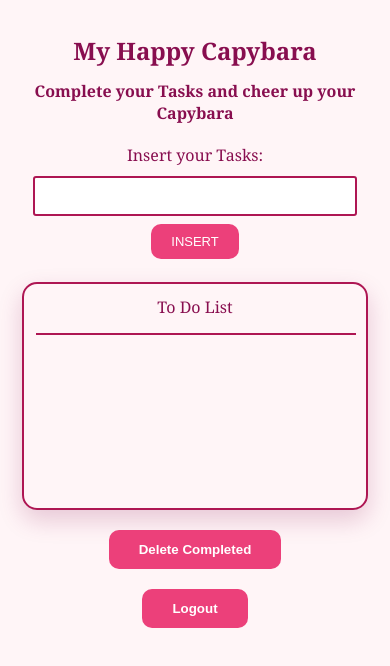
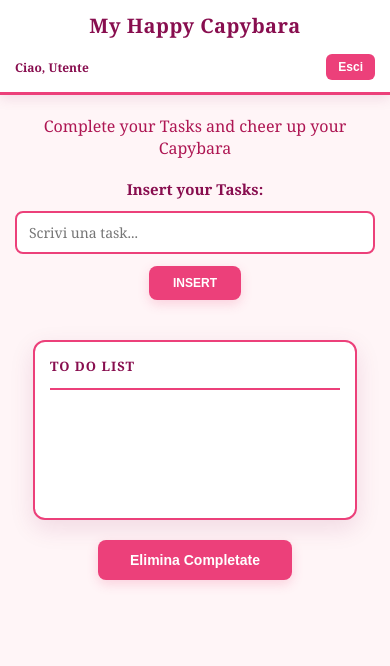
Before and after one commit to Sirio-09/My-Happy-Capybara, a plain HTML site: page frontend/index.html in a window 390 px wide. Drawn offline with Linux system fonts and the light colour scheme; no server answers; sample sign-in values are in the browser's storage.

Commit message:
update css

```diff
--- a/frontend/index.html
+++ b/frontend/index.html
@@ -9,30 +9,32 @@
     <script src="script.js" defer></script>
 </head>
 <body>
+    <header id="header">
+        <div class="header-left">
             <h1>My Happy Capybara</h1>
+        </div>
+        <div class="header-right">
+            <span id="nome-utente">Utente</span>
+            <button onclick="logout()" class="logout-btn">Esci</button>
+        </div>
+    </header>
+
+    <main>
         <h2>Complete your Tasks and cheer up your Capybara</h2>
 
-    <div>
-        <label for="" id="input-label">Insert your Tasks: </label>
-        <input type="text" name="" id="input-checkbox">
+        <div class="input-section">
+            <label for="input-checkbox" id="input-label">Insert your Tasks: </label>
+            <input type="text" id="input-checkbox" placeholder="Scrivi una task...">
             <button onclick="insertCheckBox()" id="button-insert">INSERT</button>
         </div>
 
         <div id="container-checkbox">
             <p>To Do List</p>
             <hr>
-
-        <div id="div-checkbox">
-
-        </div>
+            <div id="div-checkbox"></div>
         </div>
 
-    <div style="text-align: center; margin-top: 20px;">
-        <button onclick="removeCheckbox()" style="background-color: #EC407A; color: white; border: none; padding: 12px 30px; border-radius: 10px; cursor: pointer; font-weight: 600;">Delete Completed</button>
-    </div>
-
-    <div style="text-align: center; margin-top: 20px;">
-        <button onclick="logout()" style="background-color: #EC407A; color: white; border: none; padding: 12px 30px; border-radius: 10px; cursor: pointer; font-weight: 600;">Logout</button>
-    </div>
+        <button onclick="removeCheckbox()" class="delete-btn">Elimina Completate</button>
+    </main>
 </body>
 </html>
--- a/frontend/style.css
+++ b/frontend/style.css
@@ -1,126 +1,251 @@
-body{
+* {
+    margin: 0;
+    padding: 0;
+    box-sizing: border-box;
+}
+
+body {
     background-color: #FFF5F7;
     font-family: Georgia, 'Times New Roman', Times, serif;
-    text-align: center;
     color: #880E4F;
-    padding: 20px;
+    min-height: 100vh;
+    padding: 0;
 }
 
-#button-insert{
+#header {
+    background: white;
+    border-bottom: 3px solid #EC407A;
+    padding: 20px 30px;
+    display: flex;
+    justify-content: space-between;
+    align-items: center;
+    box-shadow: 0 4px 12px rgba(136, 14, 79, 0.1);
+}
+
+.header-left h1 {
+    font-size: 28px;
+    margin: 0;
+    letter-spacing: 0.5px;
+}
+
+.header-right {
+    display: flex;
+    align-items: center;
+    gap: 20px;
+}
+
+#nome-utente {
+    font-size: 14px;
+    font-weight: 600;
+    color: #880E4F;
+}
+
+.logout-btn {
+    background-color: #EC407A;
+    color: white;
+    border: none;
+    padding: 8px 16px;
+    border-radius: 6px;
+    cursor: pointer;
+    font-size: 13px;
+    font-weight: 600;
+    transition: all 0.2s ease;
+}
+
+.logout-btn:hover {
+    background-color: #ae1653;
+    transform: scale(1.05);
+}
+
+main {
+    max-width: 600px;
+    margin: 40px auto;
+    padding: 0 20px;
+}
+
+h2 {
+    text-align: center;
+    font-size: 20px;
+    color: #ae1653;
+    margin-bottom: 30px;
+    font-weight: 400;
+}
+
+.input-section {
+    text-align: center;
+    margin-bottom: 40px;
+}
+
+#input-label {
+    display: block;
+    margin-bottom: 12px;
+    font-size: 16px;
+    font-weight: 600;
+}
+
+#input-checkbox {
+    font-size: 15px;
+    width: 100%;
+    max-width: 300px;
+    padding: 12px 14px;
+    color: #880E4F;
+    border: 2px solid #EC407A;
+    border-radius: 8px;
+    background-color: white;
+    font-family: Georgia, serif;
+    transition: all 0.3s ease;
+    margin-bottom: 15px;
+}
+
+#input-checkbox:focus {
+    outline: none;
+    border-color: #ae1653;
+    box-shadow: 0 0 0 4px rgba(236, 64, 122, 0.15);
+    background-color: #FFF5F7;
+}
+
+#button-insert {
     background-color: #EC407A;
     border: none;
-    padding: 15px 30px;
-    border-radius: 10px;
+    padding: 12px 32px;
+    border-radius: 8px;
     color: white;
-    margin: 10px;
-    font-size: 15px;
+    font-size: 14px;
+    font-weight: 600;
     cursor: pointer;
+    transition: all 0.2s ease;
+    box-shadow: 0 4px 12px rgba(236, 64, 122, 0.2);
+}
+
+#button-insert:hover {
+    background-color: #ae1653;
+    transform: translateY(-2px);
+    box-shadow: 0 6px 16px rgba(236, 64, 122, 0.3);
+}
+
+#container-checkbox {
+    width: 500px;
+    max-width: 90%;
+    min-height: 500px;
+    height: auto;
+    background: white;
+    border: 2px solid #EC407A;
+    border-radius: 12px;
+    padding: 25px;
+    box-shadow: 0 8px 24px rgba(136, 14, 79, 0.12);
+    display: flex;
+    flex-direction: column;
+    gap: 15px;
+    margin: 0 auto;
     transition: all 0.3s ease;
 }
 
-#button-insert:hover{
-    background-color: #ae1653;
-    color: white;
-    transform: translateY(-2px);
+#container-checkbox:hover {
+    box-shadow: 0 12px 32px rgba(136, 14, 79, 0.16);
+}
+
+#container-checkbox p {
+    font-size: 18px;
+    font-weight: 700;
+    color: #880E4F;
+    margin: 0;
+    text-transform: uppercase;
+    letter-spacing: 1px;
+    font-size: 14px;
+}
+
+#container-checkbox hr {
+    border: none;
+    border-top: 2px solid #EC407A;
+    width: 100%;
+    margin: 5px 0;
+}
+
+#div-checkbox {
+    display: flex;
+    flex-direction: column;
+    gap: 10px;
+    max-height: 400px;
+    overflow-y: auto;
+    padding-right: 5px;
+}
+
+#div-checkbox::-webkit-scrollbar {
+    width: 6px;
+}
+
+#div-checkbox::-webkit-scrollbar-track {
+    background: #FFF5F7;
+    border-radius: 10px;
+}
+
+#div-checkbox::-webkit-scrollbar-thumb {
+    background: #EC407A;
+    border-radius: 10px;
+}
+
+#div-checkbox::-webkit-scrollbar-thumb:hover {
+    background: #ae1653;
 }
 
 .delete-btn {
     background-color: #EC407A;
     color: white;
     border: none;
-    padding: 12px 30px;
-    border-radius: 10px;
+    padding: 12px 32px;
+    border-radius: 8px;
     cursor: pointer;
     font-weight: 600;
+    font-size: 14px;
     transition: all 0.2s ease;
-    width: 100%;
+    box-shadow: 0 4px 12px rgba(236, 64, 122, 0.2);
+    margin-top: 20px;
+    display: block;
+    margin-left: auto;
+    margin-right: auto;
 }
 
 .delete-btn:hover {
     background-color: #ae1653;
     transform: translateY(-2px);
-}
-
-#input-label{
-    display: block;
-    margin-bottom: 10px;
-    font-size: 20px;
-}
-
-#input-checkbox{
-    font-size: 20px;
-    width: 200px;
-    color: #880E4F;
-    border: 2px solid #ae1653;
-    border-radius: 3px;
-    padding: 10px;
-}
-
-#input-checkbox:focus{
-    outline: none;
-    border: 2px solid #ae1653;
-    border-radius: 3px;
-    box-shadow: 0 0 0 4px rgba(236, 64, 122, 0.15);
-}
-
-#container-checkbox{
-    border: solid 2px #ae1653;
-    width: 500px;
-    max-width: 90%;
-    min-height: 200px;
-    height: auto;
-
-    padding: 20px;
-    border-radius: 15px;
-    box-shadow: 0 10px 25px rgba(136, 14, 79, 0.2);
-
-    display: flex;
-    flex-direction: column;
-    gap: 15px;
-    margin: auto;
-}
-
-#container-checkbox hr{
-    border: solid 1px #ae1653;
-    width: 100%;
-    margin: 0;
-}
-
-#container-checkbox p{
-    font-size: 20px;
-    margin: 0;
-    display: flex;
-    flex-direction: column;
-    gap: 10px;
+    box-shadow: 0 6px 16px rgba(236, 64, 122, 0.3);
 }
 
 .new-label {
     display: flex;
     align-items: center;
     width: 100%;
-    font-size: 25px;
-    padding: 10px 0;
+    font-size: 15px;
+    padding: 12px;
     box-sizing: border-box;
-    line-height: 1;
+    gap: 12px;
+    border-radius: 8px;
+    background-color: #FFF5F7;
+    transition: all 0.2s ease;
+    line-height: 1.4;
+}
+
+.new-label:hover {
+    background-color: #FFE4EC;
 }
 
 .new-checkbox {
-    margin: 0 10px 0 0;
-    width: 22px;
-    height: 22px;
+    width: 20px;
+    height: 20px;
+    min-width: 20px;
+    min-height: 20px;
     cursor: pointer;
     flex-shrink: 0;
-    vertical-align: middle;
     appearance: none;
     -webkit-appearance: none;
-    border: 2px solid #ae1653;
+    border: 2px solid #EC407A;
     border-radius: 4px;
     background-color: white;
     transition: all 0.2s ease;
 }
 
 .new-checkbox:hover {
-    border-color: #EC407A;
+    border-color: #ae1653;
     box-shadow: 0 0 0 3px rgba(236, 64, 122, 0.1);
 }
 
@@ -134,99 +259,116 @@ body{
 
 /* RESPONSIVE */
 @media (max-width: 768px) {
-    body {
-        padding: 15px;
+    #header {
+        flex-direction: column;
+        gap: 15px;
+        padding: 15px 20px;
     }
 
-    h1 {
-        font-size: 28px;
-        margin-bottom: 10px;
+    .header-left h1 {
+        font-size: 24px;
+    }
+
+    .header-right {
+        width: 100%;
+        justify-content: space-between;
+    }
+
+    main {
+        margin: 30px auto;
     }
 
     h2 {
         font-size: 18px;
+        margin-bottom: 25px;
+    }
+
+    #input-checkbox {
+        max-width: 100%;
+        font-size: 14px;
+    }
+
+    #button-insert {
+        padding: 11px 28px;
+        font-size: 13px;
+    }
+
+    #container-checkbox {
+        width: 100%;
+        padding: 20px;
+        min-height: 200px;
+    }
+
+    .new-label {
+        font-size: 14px;
+        padding: 10px;
+    }
+}
+
+@media (max-width: 480px) {
+    #header {
+        padding: 12px 15px;
+    }
+
+    .header-left h1 {
+        font-size: 20px;
+    }
+
+    #nome-utente {
+        font-size: 12px;
+    }
+
+    .logout-btn {
+        padding: 6px 12px;
+        font-size: 12px;
+    }
+
+    main {
+        margin: 20px auto;
+        padding: 0 15px;
+    }
+
+    h2 {
+        font-size: 16px;
         margin-bottom: 20px;
     }
 
     #input-label {
-        font-size: 18px;
+        font-size: 15px;
     }
 
     #input-checkbox {
-        font-size: 16px;
-        width: 100%;
-        max-width: 300px;
-        padding: 10px;
+        font-size: 14px;
+        padding: 10px 12px;
+        margin-bottom: 12px;
     }
 
     #button-insert {
-        padding: 12px 24px;
-        font-size: 14px;
-        margin: 10px 0;
+        padding: 10px 24px;
+        font-size: 12px;
     }
 
     #container-checkbox {
         width: 100%;
         padding: 15px;
-        margin: 20px auto;
+        gap: 8px;
+        min-height: 180px;
     }
 
     #container-checkbox p {
-        font-size: 18px;
+        font-size: 13px;
     }
 
     .new-label {
-        font-size: 16px;
-        padding: 10px 0;
-    }
-}
-
-@media (max-width: 480px) {
-    body {
-        padding: 10px;
-    }
-
-    h1 {
-        font-size: 24px;
-    }
-
-    h2 {
-        font-size: 16px;
-    }
-
-    #input-label {
-        font-size: 16px;
-    }
-
-    #input-checkbox {
-        font-size: 14px;
-        width: 100%;
-        padding: 10px;
-    }
-
-    #button-insert {
-        padding: 10px 20px;
         font-size: 13px;
-        margin: 8px 0;
-    }
-
-    #container-checkbox {
-        width: 100%;
-        padding: 12px;
-        margin: 15px auto;
-    }
-
-    #container-checkbox p {
-        font-size: 16px;
-    }
-
-    .new-label {
-        font-size: 14px;
-        padding: 8px 0;
+        padding: 8px;
+        gap: 10px;
     }
 
     .new-checkbox {
         width: 18px;
         height: 18px;
+        min-width: 18px;
+        min-height: 18px;
     }
 }
```
Lines whose indentation alone changed are shown as unchanged.
